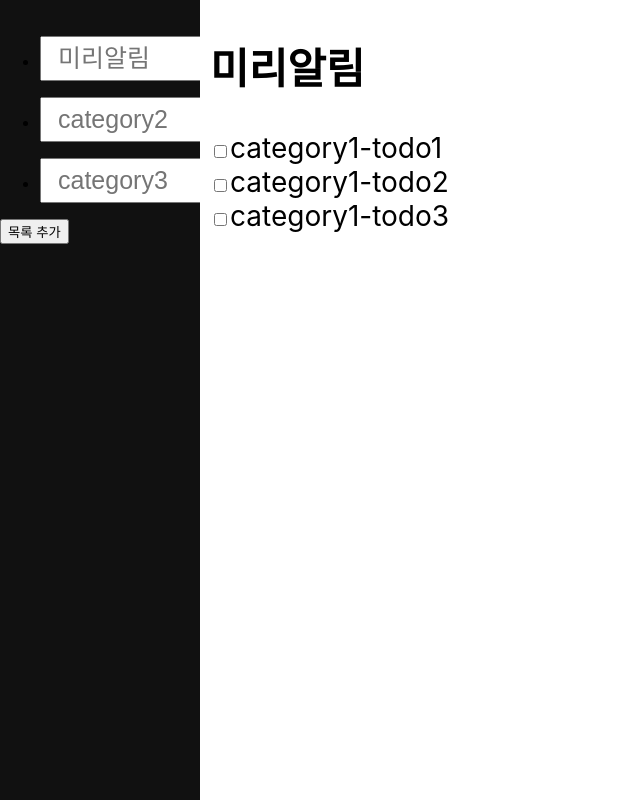
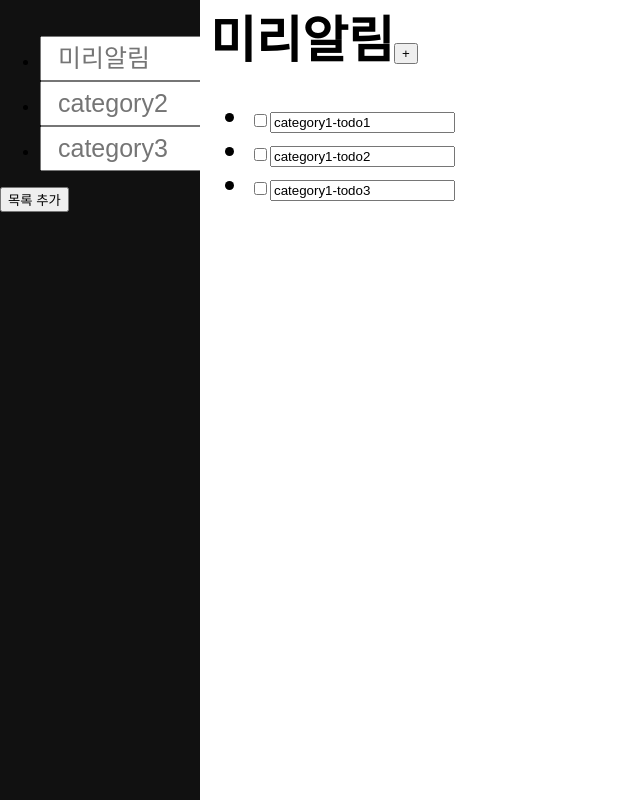
Before and after one commit to angelxtry/react-to-do-list, a React (Create React App) app: page / in a window 1280 px wide. Shown: the whole page, without its empty margins (0-640 px from the left). Built offline with nearby package versions, Linux system fonts and the light colour scheme.

Commit message:
Update Todolist
change category, todos, ul-li
add todo text change feature

```diff
--- a/public/index.css
+++ b/public/index.css
@@ -32,6 +32,10 @@ body {
   padding: 0px 10px;
 }
 
+/* .todo-checkbox {
+  display: inline;
+} */
+
 @media screen and (max-height: 450px) {
   .sidenav {padding-top: 15px;}
   .sidenav a {font-size: 18px;}
--- a/src/components/Category.js
+++ b/src/components/Category.js
@@ -1,15 +1,16 @@
 import React from "react";
 
 const Category = props => {
-  console.log('Category: ', props)
+  console.log("Category: ", props);
   const { category, callback } = props;
   return (
-    <ul>
-      <li>
-        <input className="category" placeholder={category.name}
-        onClick={() => callback(category.id)}/>
-      </li>
-    </ul>
+    <li>
+      <input
+        className="category"
+        placeholder={category.name}
+        onClick={() => callback(category.id)}
+      />
+    </li>
   );
 };
 
--- a/src/components/Main.js
+++ b/src/components/Main.js
@@ -4,22 +4,58 @@ import Todo from "./Todo";
 
 const Main = props => {
   // console.log("Main: ", props);
-  const { selectedCategoryId, categories, handleToggleCheck } = props.todos;
-  console.log("Main selectedCategoryId: ", selectedCategoryId);
-  console.log("Main categories: ", categories);
+  const {
+    selectedCategoryId,
+    categories,
+    handleToggleCheckbox,
+    handleAddTodo,
+    handleChangeTodoText
+  } = props.todos;
+  // console.log("Main selectedCategoryId: ", selectedCategoryId);
+  // console.log("Main categories: ", categories);
   const [selectedCategory] = categories.filter(
     category => category.id === selectedCategoryId
   );
-  console.log('Main selectedCategory: ', selectedCategory);
+  // console.log('Main selectedCategory: ', selectedCategory);
+  const addTodo = categoryId => {
+    if (isLastTodoNameBlank(selectedCategory.todos)) {
+      // console.log("Main addTodo: ", selectedCategory.todos);
+      return null;
+    }
+    return handleAddTodo(categoryId);
+  };
+  const style = {
+    fontSize: "50px",
+    fontWeight: "900"
+  };
   return (
     <div>
-      <h2>{selectedCategory.name}</h2>
+      <span style={style}>{selectedCategory.name}</span>
+      <button onClick={() => addTodo(selectedCategoryId)}>+</button>
+      <ul>
       {selectedCategory.todos.map(todo => (
-        <Todo key={todo.id} todo={todo} callback={handleToggleCheck} />
+        <Todo
+          key={todo.id}
+          todo={todo}
+          callbackToggleCheckbox={handleToggleCheckbox}
+          callbackChangeTodoText={handleChangeTodoText}
+        />
       ))}
-      {/* <button onClick={handleAddCategory}>목록 추가</button> */}
+      </ul>
     </div>
   );
 };
 
+const isLastTodoNameBlank = todos => {
+  // 빈 목록이 들어오면 Blank가 아니다.
+  if (todos.length === 0) {
+    return false;
+  }
+  // name이 비어 있으면 blank
+  if (todos[todos.length - 1].name === "") {
+    return true;
+  }
+  return false;
+};
+
 export default Main;
--- a/src/components/Sidebar.js
+++ b/src/components/Sidebar.js
@@ -11,6 +11,7 @@ const Sidebar = props => {
   } = props.categoryList;
   return (
     <div>
+      <ul>
         {categories.map(category => (
           <Category
             key={category.id}
@@ -18,6 +19,7 @@ const Sidebar = props => {
             callback={handleSelectCategory}
           />
         ))}
+      </ul>
       <button onClick={handleAddCategory}>목록 추가</button>
     </div>
   );
--- a/src/components/Todo.js
+++ b/src/components/Todo.js
@@ -1,24 +1,124 @@
-import React from "react";
+import React, { Component } from "react";
 
-const Todo = props => {
-  // console.log("Todo: ", props);
+class Todo extends Component {
+  constructor(props) {
+    super(props);
+    this.state = {
+      editable: false,
+      todoText: ""
+    };
+  }
+
+  componentDidMount() {
+    this.setState({
+      ...this.state,
+      todoText: this.props.todo.name
+    });
+  }
+
+  onSecondClick = (() => {
+    let selectedTodoId = null;
+    return id => {
+      if (selectedTodoId === id) {
+        // console.log("selectedTodo Equal");
+        this.setState({
+          ...this.state,
+          editable: !this.state.editable
+        });
+      }
+      selectedTodoId = id;
+    };
+  })();
+
+  onChangeTodoText = e => {
+    this.setState({
+      ...this.state,
+      todoText: e.target.value
+    });
+  };
+
+  onKeyDown = e => {
     const {
-    todo: { name, complete, id },
-    callback
-  } = props;
-  console.log('Todo:', id, name, complete);
+      todo: { categoryId, id },
+      callbackChangeTodoText
+    } = this.props;
+    if (e.key === "Enter") {
+      console.log("Todo: Enter");
+      callbackChangeTodoText(categoryId, id, e.target.value);
+    }
+  };
+
+  render() {
+    const {
+      // todo: { name, complete, id, categoryId },
+      todo: { complete, id, categoryId },
+      callbackToggleCheckbox
+    } = this.props;
+    // console.log('Todo:', id, name, complete);
     const style = {
       textDecoration: complete ? "line-through" : "none"
     };
+    // console.log("Todo state: ", this.state);
+    // console.log("Todo props: ", this.props);
     return (
       <div>
+        <li>
+          <span className="todo-checkbox">
             <input
               type="checkbox"
-        onChange={e => callback(id)}
+              onChange={e => callbackToggleCheckbox(categoryId, id)}
             />
-      <span style={style}>{name}</span>
+          </span>
+          <span>
+            <input
+              style={style}
+              value={this.state.todoText}
+              onChange={this.onChangeTodoText}
+              onKeyDown={this.onKeyDown}
+            />
+          </span>
+        </li>
       </div>
     );
-};
+  }
+}
+
+// const Todo = props => {
+//   // console.log("Todo: ", props);
+//   let editable = false;
+//   const {
+//     todo: { name, complete, id },
+//     callbackToggleCheckbox
+//   } = props;
+//   // console.log('Todo:', id, name, complete);
+//   const style = {
+//     textDecoration: complete ? "line-through" : "none"
+//   };
+//   const styleEditable = {
+//     // disabled:
+//   };
+//   const onSecondClick = (() => {
+//     let selectedTodoId = null;
+//     return id => {
+//       if (selectedTodoId === id) {
+//         console.log("selectedTodo Equal");
+//         editable = !editable;
+//       }
+//       selectedTodoId = id;
+//     };
+//   })();
+//   return (
+//     <div>
+//       <input type="checkbox" onChange={e => callbackToggleCheckbox(id)} />
+//       {editable ? (
+//         <input placeholder={name} onClick={() => onSecondClick(id)} />
+//       ) : (
+//         <span style={style} onClick={() => onSecondClick(id)}>
+//           {name}
+//         </span>
+//       )}
+//     </div>
+//   );
+// };
 
 export default Todo;
--- a/src/containers/MainContainer.js
+++ b/src/containers/MainContainer.js
@@ -2,7 +2,11 @@ import React from "react";
 import { connect } from "react-redux";
 
 import uuid from "../utils/uuid";
-import { addTodo, toggleComplete } from "../store/module/todoList";
+import {
+  addTodo,
+  changeTodoText,
+  toggleComplete
+} from "../store/module/todoList";
 import Main from "../components/Main";
 
 const MainContainer = props => {
@@ -16,8 +20,11 @@ const mapStateToProps = state => ({
 });
 
 const mapDispatchToProps = dispatch => ({
-  handleAddTodo: () => dispatch(addTodo(uuid())),
-  handleToggleCheck: id => dispatch(toggleComplete(id))
+  handleAddTodo: categoryId => dispatch(addTodo(categoryId, uuid())),
+  handleToggleCheckbox: (categoryId, id) =>
+    dispatch(toggleComplete(categoryId, id)),
+  handleChangeTodoText: (categoryId, id, text) =>
+    dispatch(changeTodoText(categoryId, id, text))
 });
 
 export default connect(
--- a/src/store/module/todoList.js
+++ b/src/store/module/todoList.js
@@ -3,6 +3,7 @@ const DEL_CATEGORY = "todo/DEL_CATEGORY";
 const SELECT_CATEGORY = "todo/SELECT_CATEGORY";
 const ADD_TODO = "todo/ADD_TODO";
 const DEL_TODO = "todo/DEL_TODO";
+const CHANGE_TODO_TEXT = "todo/CHANGE_TODO_TEXT";
 const TOGGLE_COMPLETE = "todo/TOGGLE_COMPLETE";
 
 export const addCategory = id => ({
@@ -21,11 +22,11 @@ export const selectCategory = id => ({
   id
 });
 
-export const addTodo = (categoryId, id, name) => ({
+// export const addTodo = (categoryId, id, name) => ({
+export const addTodo = (categoryId, id) => ({
   type: ADD_TODO,
   categoryId,
-  id,
-  name
+  id
 });
 
 export const delTodo = (categoryId, id) => ({
@@ -34,8 +35,16 @@ export const delTodo = (categoryId, id) => ({
   id
 });
 
-export const toggleComplete = id => ({
+export const changeTodoText = (categoryId, id, text) => ({
+  type: CHANGE_TODO_TEXT,
+  categoryId,
+  id,
+  text
+});
+
+export const toggleComplete = (categoryId, id) => ({
   type: TOGGLE_COMPLETE,
+  categoryId,
   id
 });
 
@@ -127,20 +136,20 @@ const todoList = (state = initialState, action) => {
       };
     }
     case ADD_TODO: {
-      const newList = state.categories.map(category => {
+      const newCategories = state.categories.map(category => {
         if (category.id !== action.categoryId) {
           return category;
         }
         category.todos = category.todos.concat({
           categoryId: action.categoryId,
           id: action.id,
-          name: action.name
+          name: ""
         });
         return category;
       });
       return {
         ...state,
-        state: newList
+        categories: newCategories
       };
     }
     case DEL_TODO: {
@@ -156,16 +165,34 @@ const todoList = (state = initialState, action) => {
         state: newList
       };
     }
+    case CHANGE_TODO_TEXT: {
+      const newList = state.categories.map(category => {
+        if (category.id === action.categoryId) {
+          category.todos = category.todos.map(todo => {
+            if (todo.id === action.id) {
+              todo.name = action.text;
+            }
+            return todo;
+          });
+        }
+        return category;
+      });
+      return {
+        ...state,
+        categories: newList
+      };
+    }
     case TOGGLE_COMPLETE: {
       // console.log('Reducer-TOGGLE_COMPLETE before: ', state);
       const newList = state.categories.map(category => {
-        const newTodo = category.todos.map(todo => {
-          if (todo.id === action.id) {
-            todo.complete = !todo.complete;
-          }
-          return todo;
-        });
-        category.todos = newTodo;
+        if (category.id === action.categoryId) {
+          category.todos = category.todos.map(todo => {
+            if (todo.id === action.id) {
+              todo.complete = !todo.complete;
+            }
+            return todo;
+          });
+        }
         return category;
       });
       // console.log('Reducer-TOGGLE_COMPLETE after: ', state);
```
Also changed, not shown: 1 other file (tests, documents, lock files or other folders). Lines whose indentation alone changed are shown as unchanged.
